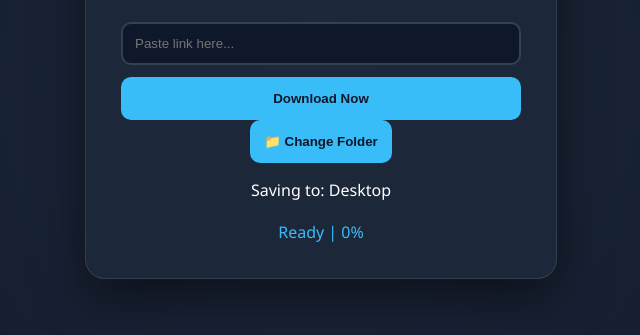
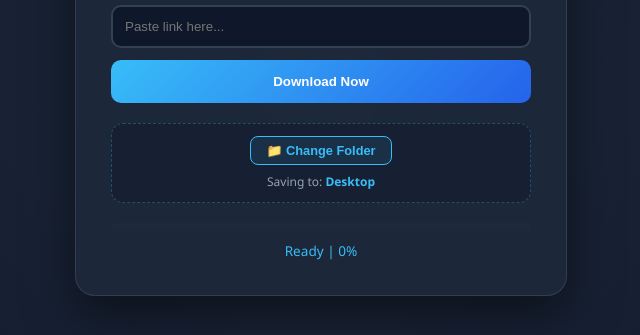
Before and after one commit to HeshithDashan/AnySaver-GUI, a website built with Vite: page frontend/index.html in a window 1280 px wide. Shown: the part 321-656 px from the top of the page, without its empty margins (319-959 px from the left). Built offline with nearby package versions, Linux system fonts and the light colour scheme.

Commit message:
Style folder selection section and enhance progress bar visuals

```diff
--- a/frontend/src/style.css
+++ b/frontend/src/style.css
@@ -16,7 +16,7 @@ html, body, #app {
     padding: 35px;
     border-radius: 20px;
     box-shadow: 0 20px 50px rgba(0, 0, 0, 0.5);
-    width: 400px;
+    width: 420px;
     border: 1px solid rgba(255, 255, 255, 0.1);
     text-align: center;
     color: white;
@@ -26,7 +26,65 @@ html, body, #app {
 header h1 { font-size: 2.2rem; margin: 0; }
 header h1 span { color: #38bdf8; }
 header p { color: #94a3b8; font-size: 0.9rem; margin-bottom: 25px; }
+
 .input-group { display: flex; flex-direction: column; gap: 12px; }
 input { padding: 12px; border-radius: 10px; border: 2px solid #334155; background: #0f172a; color: white; outline: none; }
-button { padding: 14px; background: #38bdf8; color: #0f172a; border: none; border-radius: 10px; font-weight: bold; cursor: pointer; }
-.status-text { margin-top: 20px; color: #38bdf8; }
+button { padding: 14px; background: linear-gradient(135deg, #38bdf8, #2563eb); color: white; border: none; border-radius: 10px; font-weight: bold; cursor: pointer; transition: 0.3s; }
+button:hover { opacity: 0.9; transform: translateY(-1px); }
+
+.folder-selection {
+    margin: 20px 0;
+    padding: 12px;
+    background: rgba(15, 23, 42, 0.4);
+    border-radius: 12px;
+    border: 1px dashed rgba(56, 189, 248, 0.3);
+}
+
+.folder-btn {
+    background: rgba(56, 189, 248, 0.1) !important;
+    border: 1px solid #38bdf8 !important;
+    color: #38bdf8 !important;
+    padding: 6px 15px !important;
+    font-size: 0.8rem !important;
+    margin-bottom: 8px;
+    border-radius: 8px;
+}
+
+#savePathText {
+    font-size: 0.75rem;
+    color: #94a3b8;
+    margin: 0;
+    word-break: break-all;
+}
+
+#selectedPath {
+    color: #38bdf8;
+    font-weight: bold;
+}
+
+#progress-container {
+    margin-top: 15px;
+}
+
+.progress-bar {
+    height: 8px;
+    background: #1e293b;
+    border-radius: 4px;
+    overflow: hidden;
+    margin-bottom: 10px;
+}
+
+#progress-fill {
+    height: 100%;
+    width: 0%;
+    background: #38bdf8;
+    transition: width 0.3s ease;
+    box-shadow: 0 0 10px rgba(56, 189, 248, 0.5);
+}
+
+.status-text {
+    margin-top: 10px;
+    font-size: 0.85rem;
+    color: #38bdf8;
+    font-weight: 500;
+}
```
